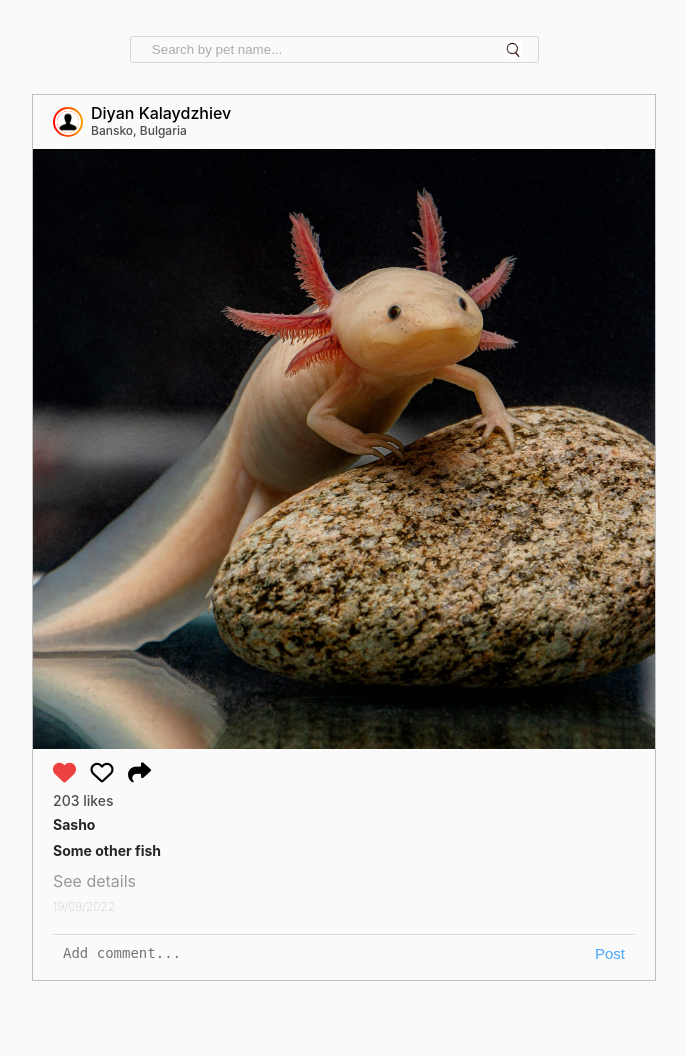
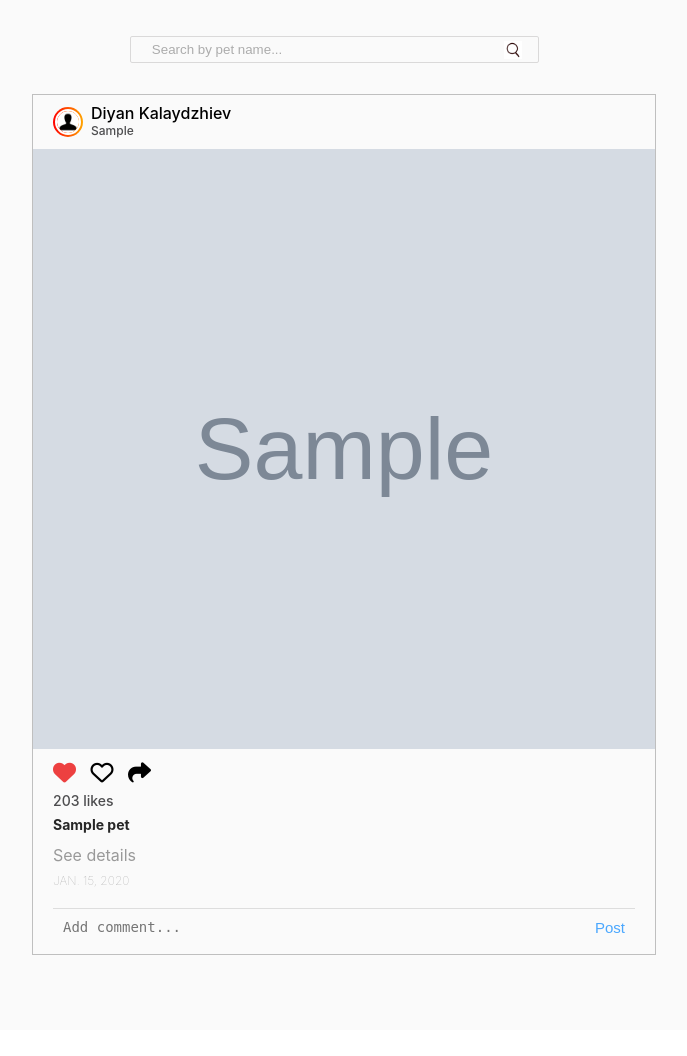
Before and after one commit to vanya-koleva/petstagram, a Django app: page / in a window 1280 px wide. Shown: the part 87-1143 px from the top of the page, without its empty margins (296-983 px from the left). After the commit the page ends 1042 px from the top, so only its background shows below. Run offline with Django 5.2, Linux system fonts and the light colour scheme; tables that the repository leaves empty hold one stand-in row (values such as "Sample post"); grey boxes marked "Sample" are stand-in pictures.

Commit message:
Add a solution

```diff
--- a/petstagram/common/views.py
+++ b/petstagram/common/views.py
@@ -2,6 +2,13 @@ from urllib.request import Request
 from django.http import HttpResponse
 from django.shortcuts import render
 
+from photos.models import Photo
+
 
 def home_page_view(request: Request) -> HttpResponse:
-    return render(request, 'common/home-page.html')
+    all_photos = Photo.objects.all()
+
+    context = {
+        'all_photos': all_photos,
+    }
+    return render(request, 'common/home-page.html', context)
--- a/petstagram/templates/common/home-page.html
+++ b/petstagram/templates/common/home-page.html
@@ -15,8 +15,9 @@
                 </button>
             </form>
             <!-- End Searchbar Form -->
-
-            {% include 'common/pet-post.html' %}
+            {% for photo in all_photos %}
+                {% include 'common/pet-post.html' %}
+            {% endfor %}
 
         </div>
     </div>
--- a/petstagram/templates/common/pet-post.html
+++ b/petstagram/templates/common/pet-post.html
@@ -23,14 +23,14 @@
                 </a>
                 <br>
                 <!-- if the photo has location -->
-                <span>Bansko, Bulgaria</span>
+                <span>{{ photo.location }}</span>
             </h3>
         </div>
         <!--  -->
     </div>
     <!-- Post image -->
-    <div class="imgBx" id="place the id of the photo here">
-        <img src="/static/images/axolotl.jpeg" alt="post" class="cover">
+    <div class="imgBx" id="{{ photo.pk }}">
+        <img src="{{ photo.photo.url }}" alt="post" class="cover">
     </div>
     <!-- -->
 
@@ -58,23 +58,20 @@
         </a>
 
         <!-- tagged pets -->
-        <a href="pet profile">
+        {% for pet in photo.tagged_pets.all %}
+        <a href="{% url 'pet-details' username=request.user.username|default:"anonymous" pet_slug=pet.slug %}">
             <p class="message">
-                <b>Sasho</b>
+                <b>{{ pet.name }}</b>
             </p>
         </a>
-        <a href="pet profile">
-            <p class="message">
-                <b>Some other fish</b>
-            </p>
-        </a>
+        {% endfor %}
         <!--  -->
 
-        <a href="post details">
+        <a href="{% url 'photo-details' pk=photo.pk %}">
             <h4 class="details">See details</h4>
         </a>
 
-        <h5 class="postTime">19/09/2022</h5>
+        <h5 class="postTime">{{ photo.date_of_publication }}</h5>
 
         <!-- add comments section -->
         <div class="addComments">
```
